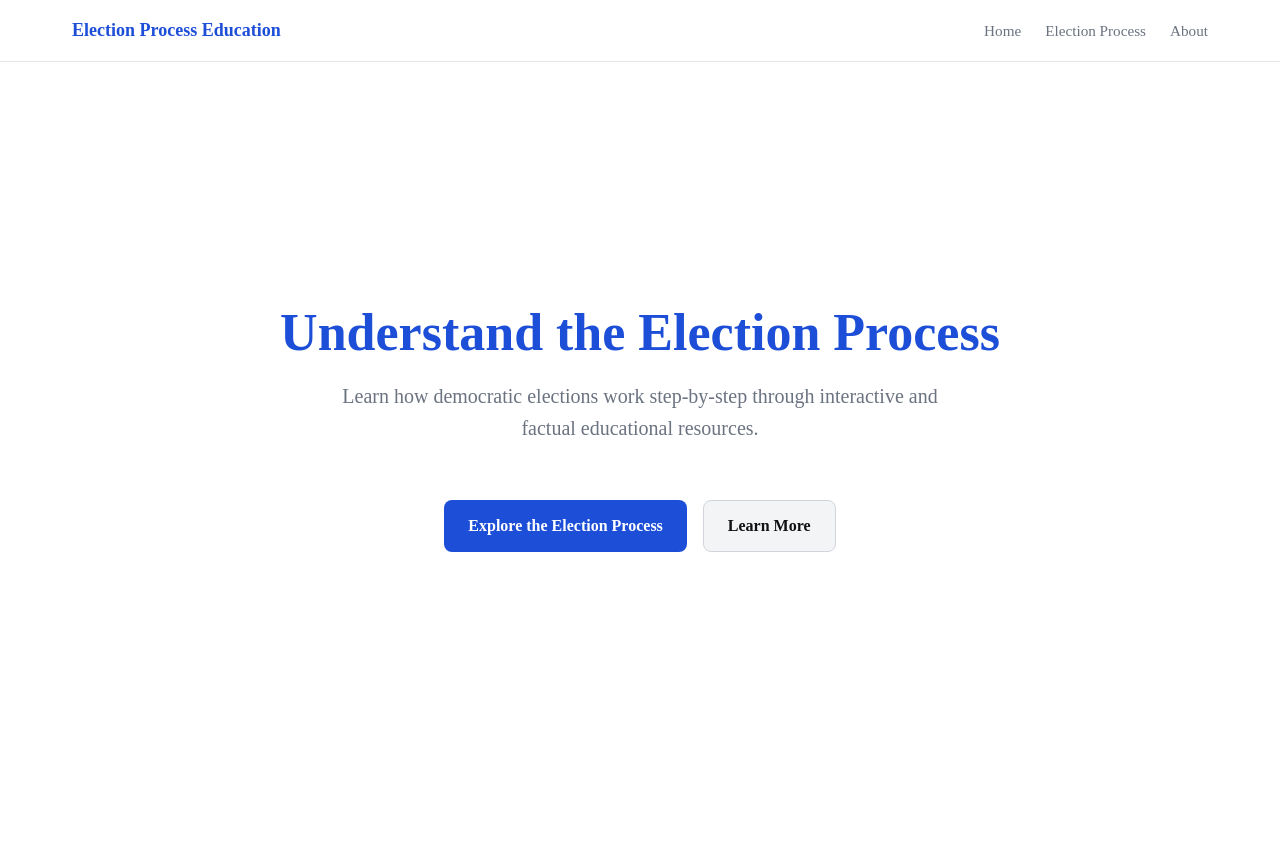
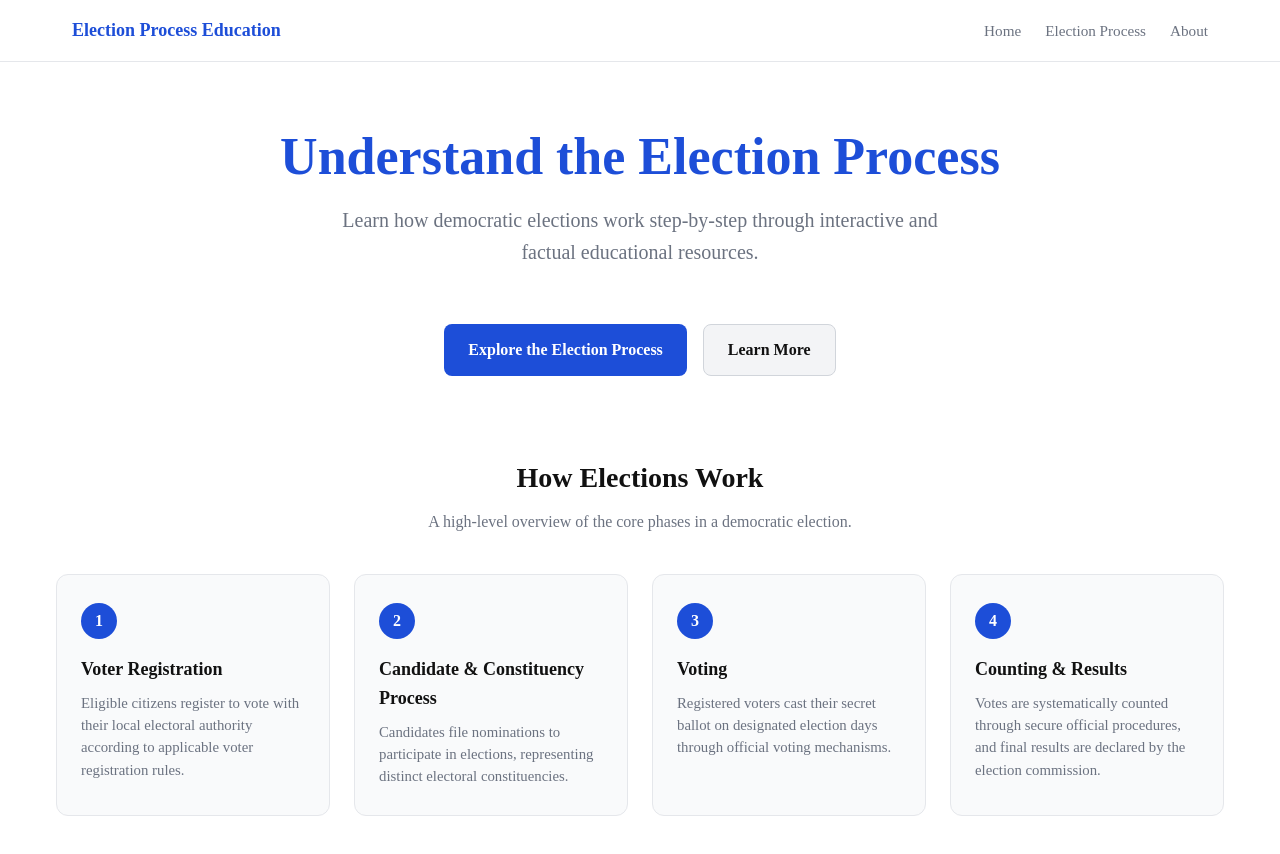
Before and after one commit to devamithra137/Election-Process-Education, a Next.js app: page / in a window 1280 px wide. Shown: the top 854 px of the page. Before the commit the page ends 800 px from the top, so only its background shows below. Built offline with nearby package versions, Linux system fonts and the light colour scheme.

Commit message:
Add election process overview

```diff
--- a/src/app/globals.css
+++ b/src/app/globals.css
@@ -124,6 +124,64 @@ a {
   justify-content: center;
 }
 
+/* ─── Election Overview ──────────────────────────────────────── */
+.overview-section {
+  width: 100%;
+  max-width: 1200px;
+  margin: 5rem auto 2rem;
+  padding: 0 1rem;
+}
+
+.overview-grid {
+  display: grid;
+  grid-template-columns: repeat(auto-fit, minmax(250px, 1fr));
+  gap: 1.5rem;
+  margin-top: 2.5rem;
+}
+
+.overview-card {
+  background-color: #f9fafb;
+  border: 1px solid #e5e7eb;
+  border-radius: 0.75rem;
+  padding: 1.75rem 1.5rem;
+  display: flex;
+  flex-direction: column;
+  align-items: flex-start;
+  transition: border-color 0.2s ease, box-shadow 0.2s ease;
+}
+
+.overview-card:hover {
+  border-color: var(--color-accent);
+  box-shadow: 0 4px 12px rgba(29, 78, 216, 0.08);
+}
+
+.step-badge {
+  width: 2.25rem;
+  height: 2.25rem;
+  border-radius: 50%;
+  background-color: var(--color-accent);
+  color: #ffffff;
+  font-weight: 700;
+  font-size: 1rem;
+  display: flex;
+  align-items: center;
+  justify-content: center;
+  margin-bottom: 1rem;
+}
+
+.overview-card h3 {
+  font-size: 1.125rem;
+  font-weight: 600;
+  color: var(--color-foreground);
+  margin-bottom: 0.5rem;
+}
+
+.overview-card p {
+  font-size: 0.925rem;
+  color: var(--color-muted);
+  line-height: 1.5;
+}
+
 /* ─── Buttons ────────────────────────────────────────────────── */
 .btn {
   display: inline-flex;
--- a/src/app/page.tsx
+++ b/src/app/page.tsx
@@ -1,5 +1,6 @@
 import Link from "next/link";
 import SectionHeading from "@/components/SectionHeading";
+import ElectionOverview from "@/components/ElectionOverview";
 
 export default function Home() {
   return (
@@ -18,6 +19,7 @@ export default function Home() {
           </Link>
         </div>
       </section>
+      <ElectionOverview />
     </main>
   );
 }
--- /dev/null
+++ b/src/components/ElectionOverview.tsx
@@ -0,0 +1,57 @@
+import React from "react";
+import SectionHeading from "./SectionHeading";
+
+export interface OverviewStep {
+  stepNumber: number;
+  title: string;
+  description: string;
+}
+
+const steps: OverviewStep[] = [
+  {
+    stepNumber: 1,
+    title: "Voter Registration",
+    description:
+      "Eligible citizens register to vote with their local electoral authority according to applicable voter registration rules.",
+  },
+  {
+    stepNumber: 2,
+    title: "Candidate & Constituency Process",
+    description:
+      "Candidates file nominations to participate in elections, representing distinct electoral constituencies.",
+  },
+  {
+    stepNumber: 3,
+    title: "Voting",
+    description:
+      "Registered voters cast their secret ballot on designated election days through official voting mechanisms.",
+  },
+  {
+    stepNumber: 4,
+    title: "Counting & Results",
+    description:
+      "Votes are systematically counted through secure official procedures, and final results are declared by the election commission.",
+  },
+];
+
+export const ElectionOverview: React.FC = () => {
+  return (
+    <section id="process" className="overview-section">
+      <SectionHeading
+        title="How Elections Work"
+        subtitle="A high-level overview of the core phases in a democratic election."
+      />
+      <div className="overview-grid">
+        {steps.map((step) => (
+          <div key={step.stepNumber} className="overview-card">
+            <div className="step-badge">{step.stepNumber}</div>
+            <h3>{step.title}</h3>
+            <p>{step.description}</p>
+          </div>
+        ))}
+      </div>
+    </section>
+  );
+};
+
+export default ElectionOverview;
```
